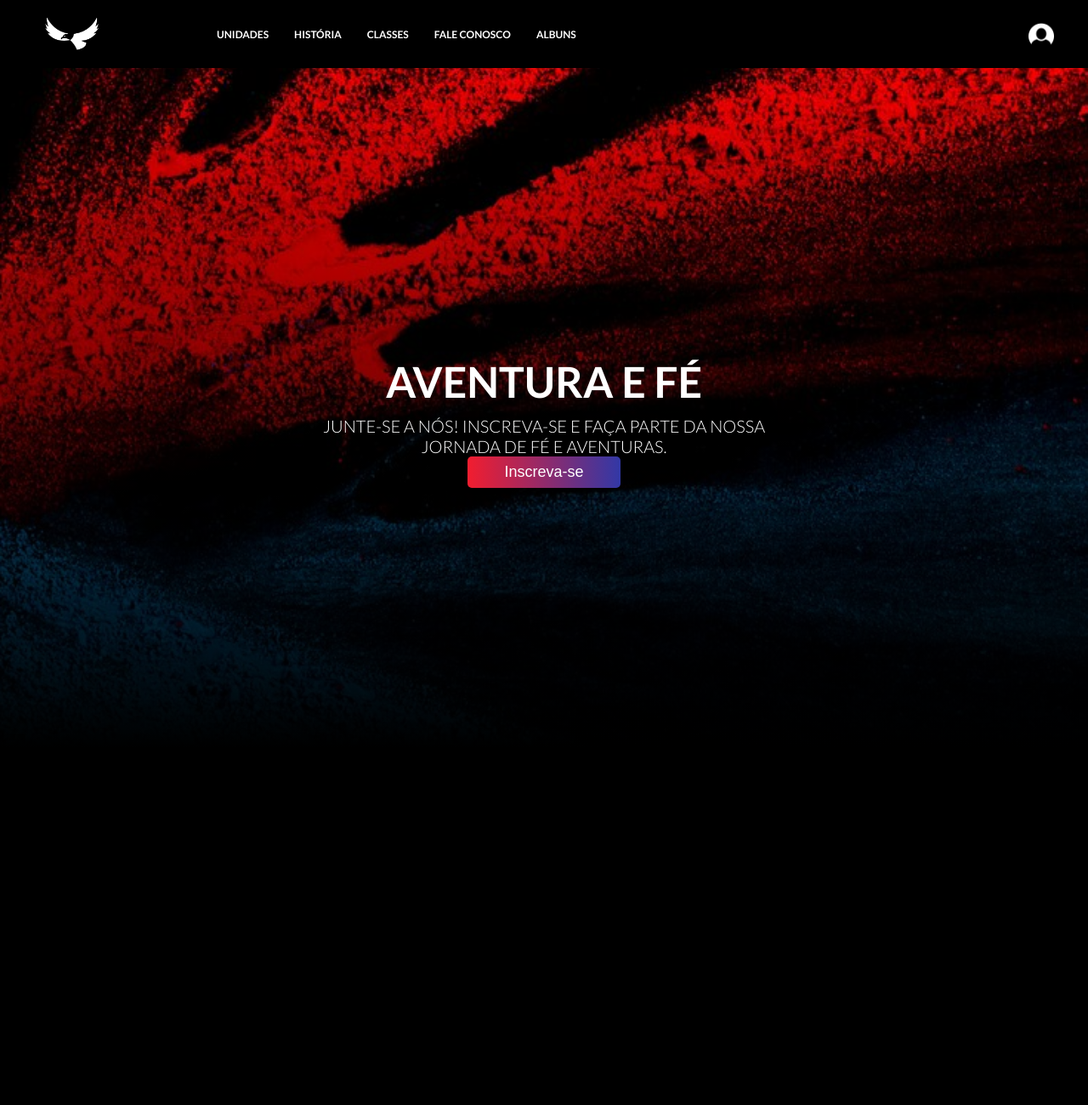
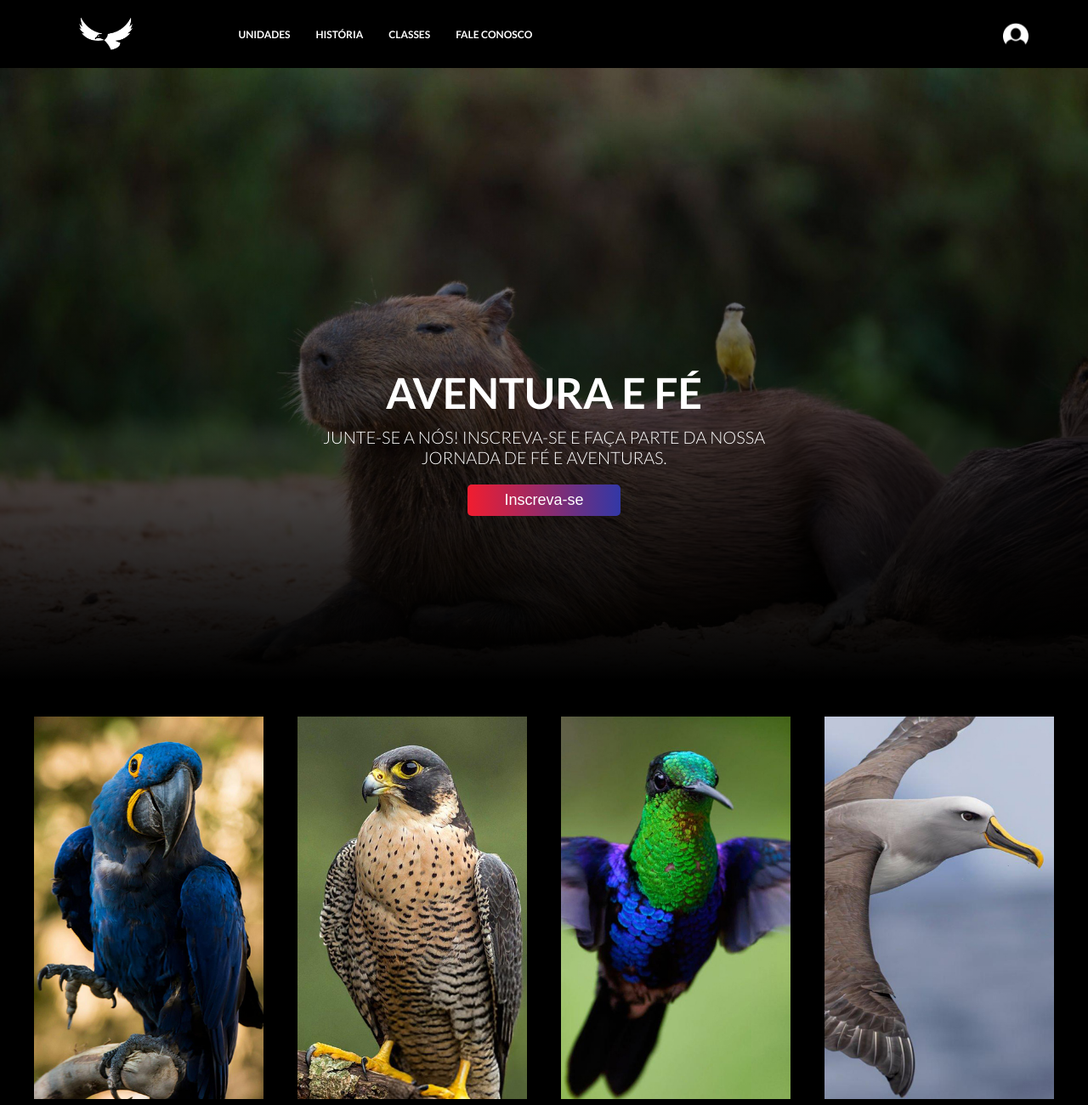
Before and after one commit to AaronCutipa/Projeto-Pessoal, a plain HTML site: page Site/site.html in a window 1280 px wide. Shown: the whole page at 85% size. Before the commit the page ends 880 px from the top, so only its background shows below. Drawn offline with Linux system fonts and the light colour scheme.

Commit message:
Css do site

```diff
--- a/Site/site.css
+++ b/Site/site.css
@@ -1,6 +1,6 @@
 @import url('https://fonts.googleapis.com/css2?family=Lato:ital,wght@0,100;0,300;0,400;0,700;0,900;1,100;1,300;1,400;1,700;1,900&display=swap');
 /* header e o texto */
-html, body {
+body {
     height: 100%;
     margin: 0;
     padding: 0;
@@ -15,14 +15,10 @@ html, body {
     justify-content: space-between;
     background-color: black;
     color: white;
-    padding: 20px 20px;
+    padding: 20px 0px;
     text-align: center;
-}
-
-.img_usuario {
-    display: flex;
-    width: 40%;
-    justify-content: end;
+    position: fixed;
+    width: 100%;
 }
 
 .container ul {
@@ -57,7 +53,7 @@ html, body {
 .logo {
     height: 40px;
     width: auto;
-    margin-right: 20px;
+    margin-left: 60px;
     cursor: pointer;
 }
 
@@ -70,14 +66,19 @@ html, body {
     cursor: pointer;
 }
 
+.img_usuario {
+    display: flex;
+    width: 40%;
+    justify-content: end;
+    margin-right: 50px;
+}
 /* banner */
 .banner {
-
     background-image: linear-gradient(
-        rgba(0, 0, 0, 0.0),
-        rgba(0, 0, 0, 5.0)
+        rgba(0, 0, 0, 0),
+        rgba(0, 0, 0, 1.0)
     ),
-    url('./Fotos/imagem 2.png');
+    url('./Fotos/capivara.jpg');
     background-size: cover;
     background-position: center;
     height: 100vh;
@@ -90,6 +91,7 @@ html, body {
 .banner .container {
     text-align: center;
     padding: 20px;
+    margin-top: 225px;
 }
 
 .titulo {
@@ -115,7 +117,25 @@ button {
     transition: background-color 0.3s ease;
     width: 180px;
     height: 37px;
+    margin: 20px;
 }
 button:hover {
     background: linear-gradient(to right, #85151e, #121440); /*cor do botão ao passar em cima dele*/
 }
+.unidade {
+    background-color: black;
+    width: 100%;
+    height: 100vh;
+}
+
+.container_passaros {
+    display: flex;
+    width: 100%;
+    height: 400px;
+    justify-content: space-evenly;
+
+}
+.container_passaros img {
+    width: 270px;
+    height: 450px;
+}
--- a/Site/site.html
+++ b/Site/site.html
@@ -17,7 +17,7 @@
                 <li><a>CLASSES</a></li>
                 <!--<li><a>COMUNICADOS</a></li>-->
                 <li><a>FALE CONOSCO</a></li>
-                <li><a>ALBUNS</a></li>
+                <!--<li><a>ALBUNS</a></li>-->
             </ul>
         </div>
         <div class="img_usuario">
@@ -31,5 +31,17 @@
             <button class="inscreva-se">Inscreva-se</button>
         </div>
     </div>
+    <div class="unidade">
+        <div class="container>
+            <h1 class="titulo">Qui qui ipsum culpa officia minim.</h1>
+            <p class="descricao">Tempor anim sunt occaecat veniam anim.</p>
+        </div>
+        <div class="container_passaros">
+            <div class="passaro"><img src="Fotos/Arara-Azul.JPG" alt=""></div>
+            <div class="passaro"><img src="Fotos/Falcão.JPG" alt=""></div>
+            <div class="passaro"><img src="Fotos/Beija-flor.jpg" alt=""></div>
+            <div class="passaro"><img src="Fotos/Albatroz.JPG" alt=""></div>
+        </div>
+    </div>
 </body>
 </html>
```
Also changed, not shown: Site/Fotos/Albatroz.jpg (added), Site/Fotos/Arara-Azul.JPG (added), Site/Fotos/Beija-flor.jpg (added), Site/Fotos/Falcão.JPG (added), Site/Fotos/capivara.jpg (added), Site/Fotos/capivarinha.jpg (added), Site/Fotos/dl.beatsnoop.com-3000-DoM4Nez6EQ.jpg (added), Site/Fotos/dl.beatsnoop.com-3000-vlcEd0V2wr.jpg (added), 1 other file.
